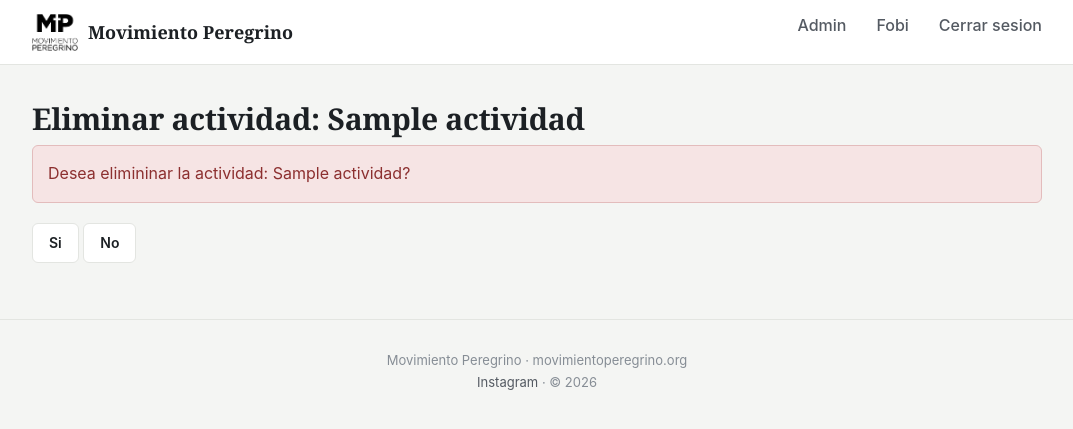
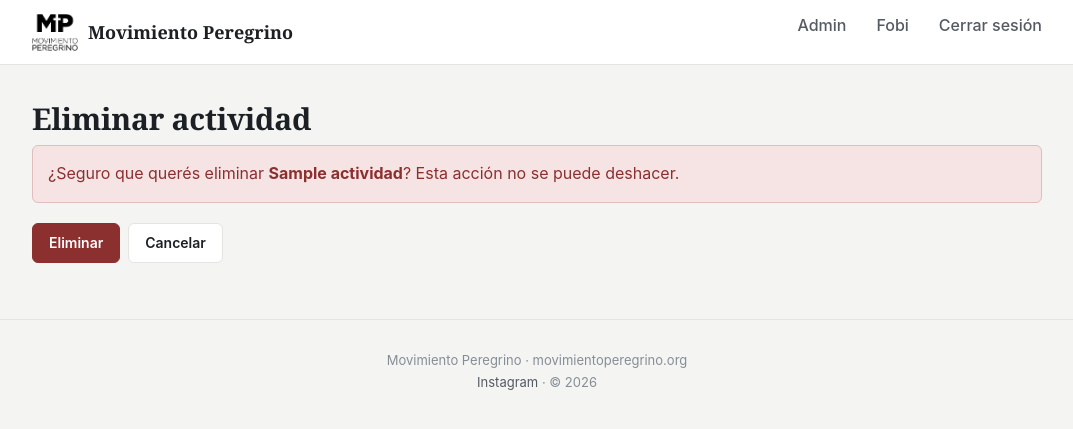
Before and after one commit to movimientoperegrino/inscripcion, a Django app: template templates/admin/eliminar_actividad.html in a window 1280 px wide. Shown: the top 429 px of the page, without its empty margins (103-1176 px from the left). Run offline with Django 3.2, Linux system fonts and the light colour scheme; the template is opened without the code that fills it: most values are stand-ins (such as "Sample title", 1, 10 or a date in 2020); some libraries are stand-ins or nearby versions.

Commit message:
P2.12 + P2.13: microcopy y confirmacion de borrado
- error.html: quita el prefijo "Error: " (el alert danger ya comunica
  el tipo de mensaje).
- admin/form.html: boton "Guardar" -> "Guardar actividad".
- admin/actividad_list.html: corrige "Cerrar sesion" -> "Cerrar sesión".
- admin/eliminar_actividad.html: copy mas claro y botones
  Eliminar/Cancelar reutilizando .admin-row-actions.

Co-Authored-By: Claude Opus 4.8 <noreply@anthropic.com>

```diff
--- a/templates/admin/actividad_list.html
+++ b/templates/admin/actividad_list.html
@@ -3,7 +3,7 @@
 {% block navbar %}
     <li><a href="/admin">Admin</a></li>
     <li><a href="/fobi">Fobi</a></li>
-    <li><a href="/logout">Cerrar sesion</a></li>
+    <li><a href="/logout">Cerrar sesión</a></li>
 {% endblock %}
 {% block contenido %}
   <div class="admin-head">
--- a/templates/admin/eliminar_actividad.html
+++ b/templates/admin/eliminar_actividad.html
@@ -1,15 +1,12 @@
 {% extends 'admin/actividad_list.html' %}
 {% block titulo %}Eliminar actividad — Movimiento Peregrino{% endblock %}
 {% block contenido %}
-    <div class="row">
-        <div class="col-sm-12 ">
-            <h2>Eliminar actividad: {{ actividad }}</h2>
-
-        </div>
-    </div>
-    <div class="alert alert-danger" role="alert">
-        Desea elimininar la actividad: {{ actividad }}?
-    </div>
-    <a class="btn btn-default" href="/actividades/{{ actividad.id }}/eliminada">Si</a>
-    <a class="btn btn-default" href="/actividades">No</a>
+  <h2>Eliminar actividad</h2>
+  <div class="alert alert-danger" role="alert">
+    ¿Seguro que querés eliminar <b>{{ actividad }}</b>? Esta acción no se puede deshacer.
+  </div>
+  <div class="admin-row-actions">
+    <a class="btn btn-danger" href="/actividades/{{ actividad.id }}/eliminada">Eliminar</a>
+    <a class="btn btn-default" href="/actividades">Cancelar</a>
+  </div>
 {% endblock %}
--- a/templates/admin/form.html
+++ b/templates/admin/form.html
@@ -20,7 +20,7 @@
                 {% bootstrap_form form %}
                 {% buttons %}
                     <button type="submit" class="btn btn-primary">
-                        {% bootstrap_icon "floppy-disk" %} Guardar
+                        {% bootstrap_icon "floppy-disk" %} Guardar actividad
                     </button>
                     <a href="{% url 'actividades' %}" class="btn btn-default">Volver</a>
                 {% endbuttons %}
--- a/templates/error.html
+++ b/templates/error.html
@@ -8,6 +8,6 @@
 {% bootstrap_messages %}
     <div class="alert alert-danger alert-dismissible" role="alert">
       <button type="button" class="close" data-dismiss="alert" aria-label="Close"><span aria-hidden="true">&times;</span></button>
-      <b>Error: </b>{{ mensaje }}
+      {{ mensaje }}
     </div>
 {% endblock %}
```
